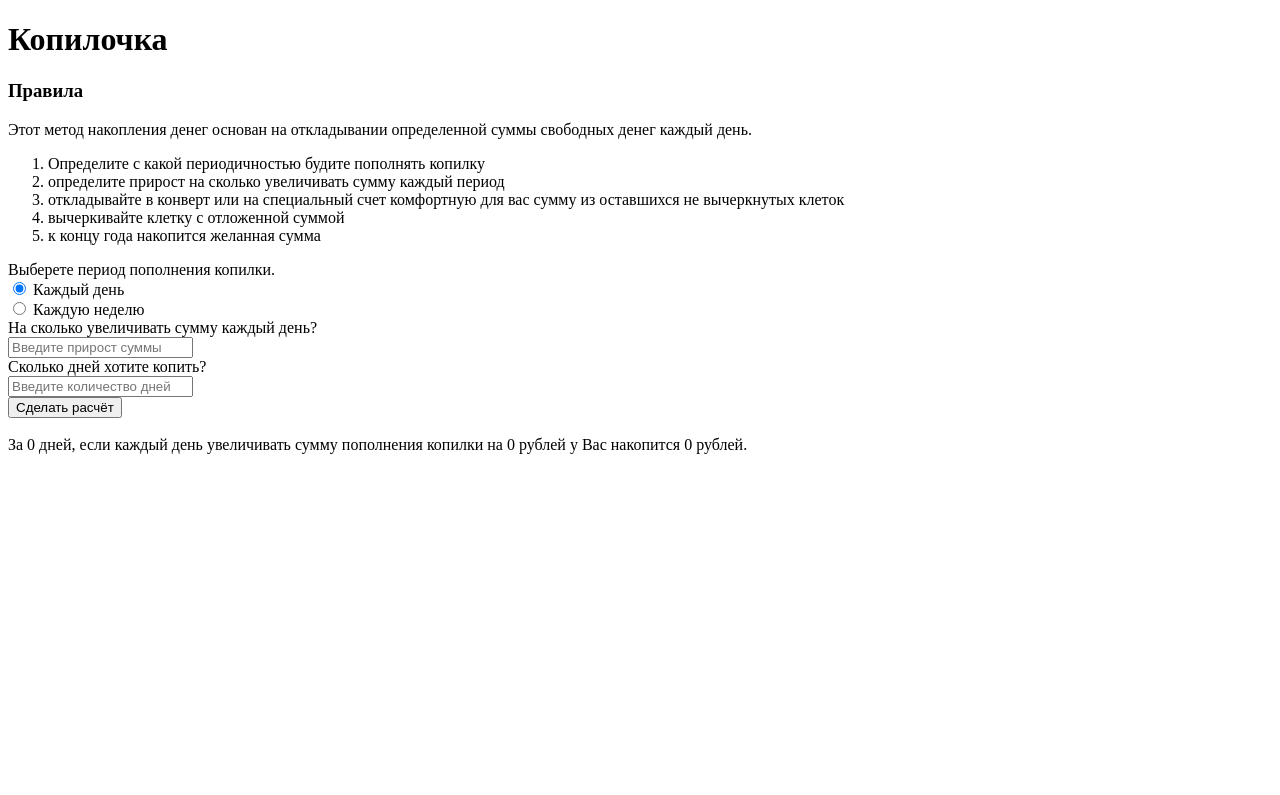
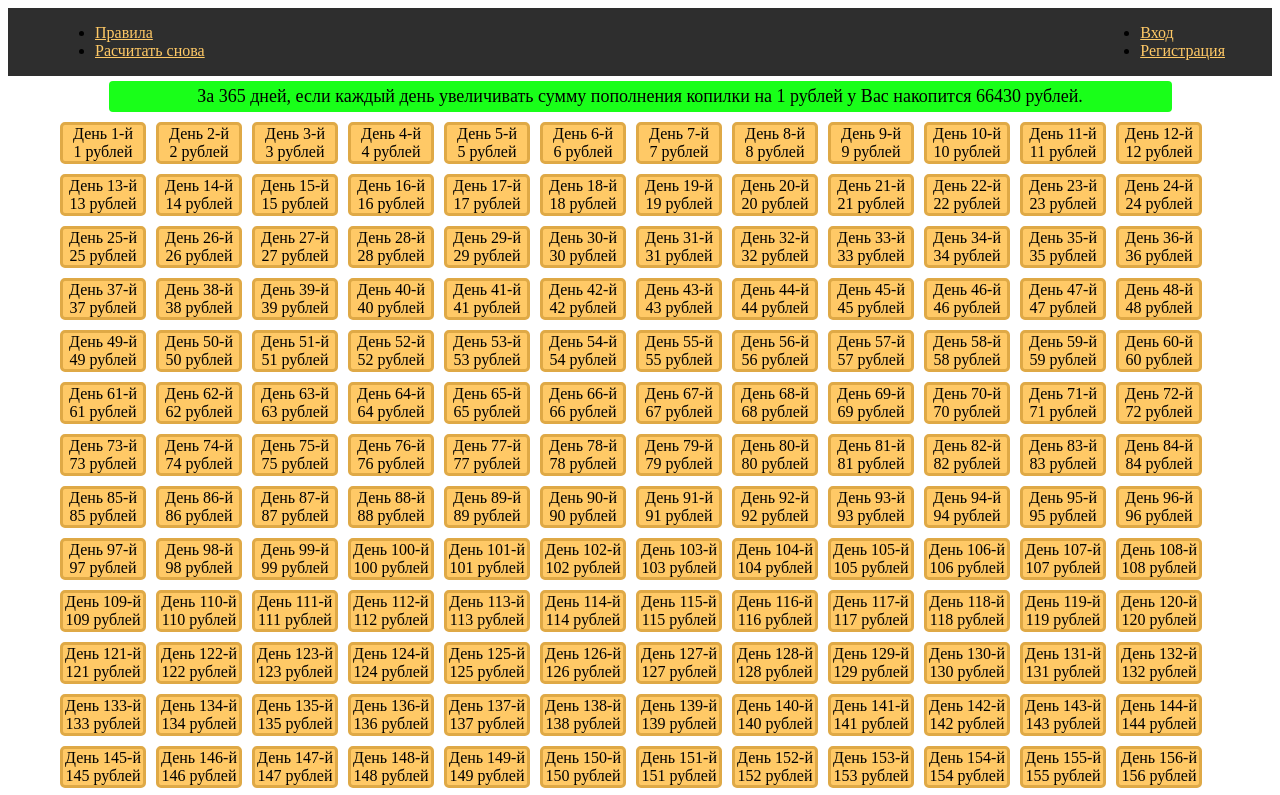
Before and after one commit to Vasiliy2020789/piggi_bank, a plain HTML site: page index.html in a window 1280 px wide. Both pictures are taken after a click on the button "Сделать расчёт". Shown: the top 795 px of the page. Drawn offline with Linux system fonts and the light colour scheme.

Commit message:
h90%c20%j50%p0%
Готово:
форма
вычисление накоплений
формирование клеток-дней
форма и правила скрываются

```diff
--- a/index.html
+++ b/index.html
@@ -10,6 +10,21 @@
 </head>
 
 <body>
+	<header class="header">
+		<div class="container">
+			<nav class="header__menu">
+				<ul class="header__list">
+					<li><a class="header__link header__link_guide" href="#">Правила</a></li>
+					<li><a class="header__link header__link_show-form" href="#">Расчитать снова</a></li>
+				</ul>
+				<ul class="header__list">
+					<li><a class="header__link header__link_entrance" href="#">Вход</a></li>
+					<li><a class="header__link header__link_registration" href="#">Регистрация</a></li>
+				</ul>
+			</nav>
+		</div>
+	</header>
+	<div class="guide hide">
 		<h1>Копилочка</h1>
 		<h3>Правила</h3>
 		<p>Этот метод накопления денег основан на откладывании определенной суммы свободных денег каждый день.</p>
@@ -21,43 +36,39 @@
 			<li>вычеркивайте клетку с отложенной суммой</li>
 			<li>к концу года накопится желанная сумма</li>
 		</ol>
+	</div>
+	<div class="container">
 		<form name="parametersOfСalc" class="main-form" action="#">
 			<div class="main-form__item">
 				<label class="main-form__label">Выберете период пополнения копилки.</label>
 				<div class="main-form__radio">
-				<input checked type="radio" name="period" class="main-form__radio" id="radio_1">
+					<input tabindex="1" checked type="radio" name="period" class="main-form__radio" id="radio_1">
 					<label for="radio_1" class="main-form__inline-label">Каждый день</label>
 				</div>
 				<div class="main-form__radio">
-				<input type="radio" name="period" class="main-form__radio" id="radio_2">
+					<input tabindex="2" type="radio" name="period" class="main-form__radio" id="radio_2">
 					<label for="radio_2" class="main-form__inline-label">Каждую неделю</label>
 				</div>
 			</div>
 			<div class="main-form__item">
 				<label for="input_1" class="main-form__label">На сколько увеличивать сумму каждый день?</label> <br>
-			<input tabindex="2" value="" id="input_1" type="text" name="delta" class="main-form__input"
+				<input tabindex="3" value="1" id="input_1" type="text" name="delta" class="main-form__input"
 					placeholder="Введите прирост суммы" autocomplete="off">
 			</div>
 			<div class="main-form__item">
 				<label for="input_1" class="main-form__label">Сколько дней хотите копить?</label><br>
-			<input tabindex="2" value="" id="input_1" type="text" name="duration" class="main-form__input"
+				<input tabindex="4" value="365" id="input_1" type="text" name="duration" class="main-form__input"
 					placeholder="Введите количество дней" autocomplete="off">
 			</div>
 			<div class="main-form__column">
-			<button name="button" class="button main-form__button">Сделать расчёт</button>
+				<button tabindex="5" name="button" class="button main-form__button">Сделать расчёт</button>
 			</div>
 		</form>
-	<div class="сalculations">
-		<div class="results"></div>
-		<div class="current-sum"></div>
-		<div class="rest-of-days"></div>
-	</div>
-	<div class="tabs">
-		<div class="tabs__item">
-			<div class="tabs__days"></div>
-			<div class="tabs__sum"></div>
+		<div class="сalculations"></div>
+		<div class="tabs"></div>
 	</div>
 	</div>
+
 	<script src="script.js"></script>
 </body>
 
--- a/script.js
+++ b/script.js
@@ -1,4 +1,12 @@
-//Получаем элементы формы
+//_______Получаем элементы навигации и скрывающиеся блоки
+const headerLinkGuide = document.querySelector(".header__link_guide");
+const headerLinkShowForm = document.querySelector(".header__link_show-form");
+const headerLinkEntrance = document.querySelector(".header__link_entrance");
+const headerLinkRegistration = document.querySelector(".header__link_registration");
+const guide = document.querySelector(".guide");
+//__end__Получаем элементы навигации и скрывающиеся блоки
+
+//_______Получаем элементы формы
 const parametersOfСalc = document.forms.parametersOfСalc;//получение конкретной формы по атрибуту "name"
 const parametersOfСalcPeriod = parametersOfСalc.period;
 
@@ -7,12 +15,29 @@ parametersOfСalcPeriod[1].value = "week";
 const parametersOfСalcDelta = parametersOfСalc.delta;
 const parametersOfСalcDuration = parametersOfСalc.duration;
 const button = parametersOfСalc.button;//type="submit"
-console.log(button);
+//__end__Получаем элементы формы
+
+//_______Получаем блоки в которые будем вставлять значения
 //сюда будем вставлять элементы таблицы дни/суммы
+const сalculations = document.querySelector(".сalculations");//<div class="results"></div><div class="current-sum"></div><div class="rest-of-days"></div>
 const tabs = document.querySelector('.tabs');
-// сда будем получать данные для расчета
+// сюда будем получать данные для расчета
 //let delta, days;
+//_______Функционал кнопок headera
+headerLinkGuide.addEventListener("click", function (event) {
+	guide.classList.toggle('hide');
+	event.preventDefault();
+})
+
+headerLinkShowForm.addEventListener("click", function (event) {
+	parametersOfСalc.classList.toggle('hide');
+	event.preventDefault();
+})
+//__end__Функционал кнопок headera
+
+
 button.addEventListener("click", function (event) {//при событии "click" выполняем функцию
+	event.preventDefault()
 	let begin = Number(parametersOfСalcDelta.value);
 	let end = Number(parametersOfСalcDuration.value);
 	let delta = Number(parametersOfСalcDelta.value);
@@ -20,19 +45,24 @@ button.addEventListener("click", function (event) {//при событии "clic
 	console.log(end);
 	console.log(delta);
 	let sum = 0;
-	Number()
-	for (i = 0; i < (end + 1); i++) {
+	for (i = 0; i < end; i++) {
 		sum = sum + i * delta;
 		//console.log(sum);
+		tabs.insertAdjacentHTML(
+			"beforebegin",
+			`<div class="tabs__item">
+				<div class="tabs__days">День ${i + 1}-й</div>
+				<div class="tabs__sum">${(i + 1) * delta} рублей</div>
+			</div>`
+		);
 	}
-	console.log(sum);
-	tabs.insertAdjacentHTML(
-		"beforebegin",
-		`<br> За  ${end} дней, если каждый день увеличивать сумму пополнения копилки на ${delta} рублей у Вас накопится ${sum} рублей.`
+	//console.log(sum);
+	сalculations.insertAdjacentHTML(
+		"beforeend",
+		`За  ${end} дней, если каждый день увеличивать сумму пополнения копилки на ${delta} рублей у Вас накопится ${sum} рублей.`
 	);
-	event.preventDefault()
+	parametersOfСalc.classList.toggle('hide');
 });
-
 
 
 //console.log(`сумма чисел от ${begin} до ${end} с шагом ${delta} равна ${sum}`);
--- a/style.css
+++ b/style.css
@@ -0,0 +1,89 @@
+.header {
+	background-color: rgba(35,35,35,0.95);
+}
+.container {
+	width: 1170px;
+	margin: 0 auto;
+}
+.header__menu {
+	display: flex;
+	justify-content: space-between;
+}
+.header__list {
+	display: flex;
+	flex-direction: column;
+}
+.header__list > li {
+	flex-direction: column;
+}
+.header__list > li > a {
+	color: #ffc966;
+}
+.guide {
+	font-size: 18px;
+	height: 100%;
+	width: 100%;
+	text-align: center;
+	margin: 0 auto;
+	background-color: rgba(35,35,35,0.95);
+	color: rgb(240,220,210);
+	display: block;
+	position: absolute;
+}
+.hide{
+	display: none;
+}
+.main-form {
+}
+.main-form__item {
+}
+.main-form__label {
+}
+.main-form__radio {
+}
+.main-form__inline-label {
+}
+.main-form__input {
+}
+.main-form__column {
+}
+.button {
+}
+.main-form__button {
+}
+.сalculations {
+	width: 90%;
+	padding: 5px;
+	margin: 5px auto;
+	font-size: 18px;
+	text-align: center;
+	border-radius: 4px;
+	background-color: #19ff19;
+}
+.results {
+}
+.current-sum {
+}
+.rest-of-days {
+}
+.tabs {
+}
+.tabs__item {
+	display: inline-block;
+	margin: 5px;
+	width: 80px;
+	border: 3px solid #dfa946;
+	border-radius: 5px;
+	background-color: #ffc966;
+}
+.tabs__days {
+	text-align: center;
+}
+.tabs__sum {
+	text-align: center;
+}
+
+.passed {
+	border: 3px solid #19ff19;
+	background-color: #19ff19;
+}
```
Lines whose indentation alone changed are shown as unchanged.
